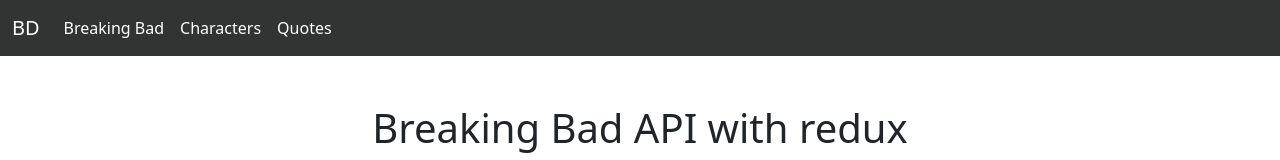
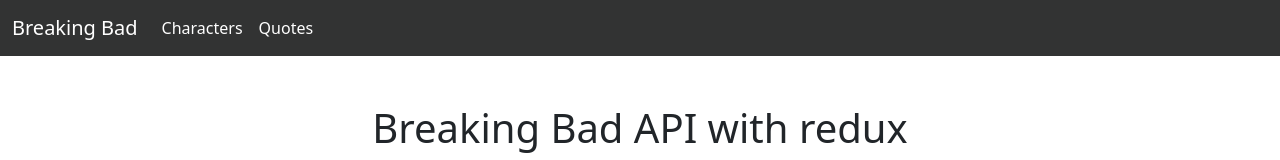
Before and after one commit to clkaley/react-simple-projects, a React (Create React App) app in the folder redux-api/: page / in a window 1280 px wide. Shown: the top 160 px of the page. Built offline with nearby package versions, Linux system fonts and the light colour scheme.

Commit message:
changed smth

```diff
--- a/redux-api/src/components/Navbar.js
+++ b/redux-api/src/components/Navbar.js
@@ -1,27 +1,39 @@
-import React from 'react'
+import React from "react";
 import { Link } from "react-router-dom";
-import './style.css'
+import "./style.css";
 function Navbar() {
   return (
     <>
       <nav className="navbar navbar-expand-lg bg-light">
         <div className="container-fluid">
-    <Link className="navbar-brand" to="/">BD</Link>
-    <button className="navbar-toggler" type="button" data-bs-toggle="collapse" data-bs-target="#navbarNavAltMarkup" aria-controls="navbarNavAltMarkup" aria-expanded="false" aria-label="Toggle navigation">
+          <Link className="navbar-brand" to="/">
+          Breaking Bad
+          </Link>
+          <button
+            className="navbar-toggler"
+            type="button"
+            data-bs-toggle="collapse"
+            data-bs-target="#navbarNavAltMarkup"
+            aria-controls="navbarNavAltMarkup"
+            aria-expanded="false"
+            aria-label="Toggle navigation"
+          >
             <span className="navbar-toggler-icon"></span>
           </button>
           <div className="collapse navbar-collapse" id="navbarNavAltMarkup">
             <div className="navbar-nav">
-        <Link className="nav-link active" aria-current="page" to="/">Breaking Bad</Link>
-        <Link className="nav-link" to="/character">Characters</Link>
-        <Link className="nav-link" to="/quotes">Quotes</Link>
-
+              <Link className="nav-link" to="/character">
+                Characters
+              </Link>
+              <Link className="nav-link" to="/quotes">
+                Quotes
+              </Link>
             </div>
           </div>
         </div>
       </nav>
     </>
-  )
+  );
 }
 
-export default Navbar
+export default Navbar;
```
Lines whose indentation alone changed are shown as unchanged.
